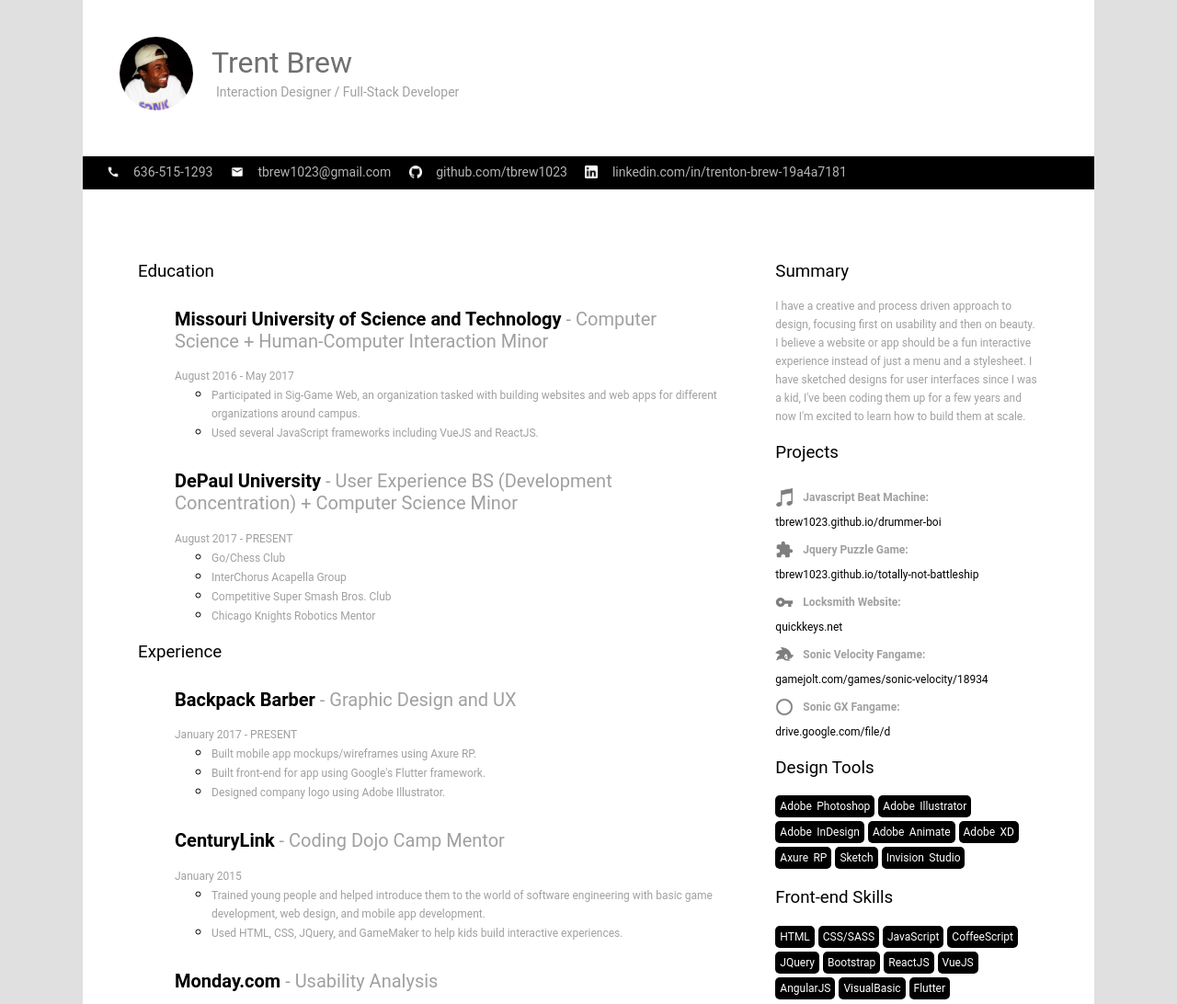
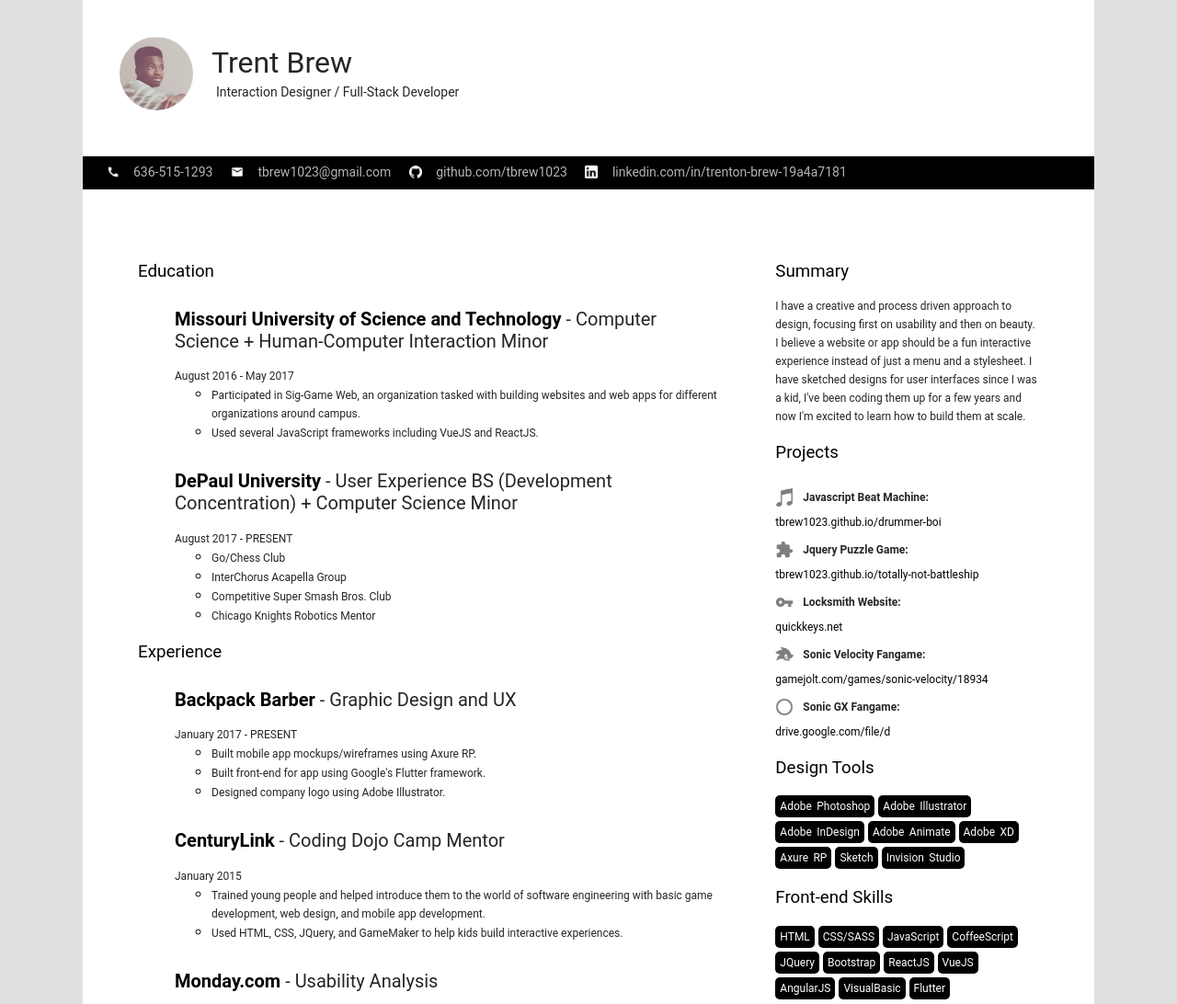
Before and after one commit to trentbrew/old-resume, a plain HTML site: page index.html in a window 1280 px wide. Shown: the top 1092 px of the page at 92% size. Drawn offline with Linux system fonts and the light colour scheme.

Commit message:
changed photo

```diff
--- a/styles/styles.scss
+++ b/styles/styles.scss
@@ -1,5 +1,5 @@
-$ColorText: #707070;
-$ColorTextSecondary: #a0a0a0;
+$ColorText: #252525;
+$ColorTextSecondary: #252525;
 $ColorLightGray: #E0E0E0;
 $ColorPrimary: black;
 $GlobalPadding: 30px;
@@ -50,7 +50,7 @@ h3 {
     height: 80px;
     width: 80px;
     border-radius: 100%;
-    background-image: url("../res/me3.jpg");
+    background-image: url("../res/me_2.jpg");
     background-position: center;
     background-repeat: no-repeat;
     background-size: contain;
```
Also changed, not shown: styles/styles.css, 1 other file.
